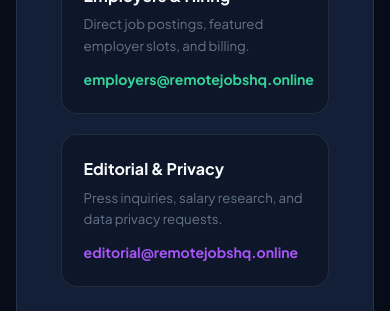
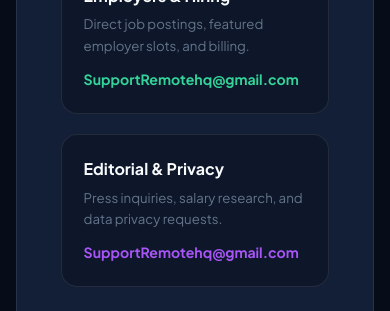
Before and after one commit to pola-png/Remote-Job-App, a Next.js app in the folder web/: page /contact in a window 390 px wide. Shown: the part 905-1216 px from the top of the page. Built offline with nearby package versions, Linux system fonts and the light colour scheme.

Commit message:
fix(web): synchronize support email with mobile app (SupportRemotehq@gmail.com)

```diff
--- a/web/src/app/contact/page.tsx
+++ b/web/src/app/contact/page.tsx
@@ -88,8 +88,8 @@ export default function ContactPage() {
             <p style={{ fontSize: '0.83rem', color: 'var(--text-subtle)', marginBottom: '0.6rem' }}>
               Questions about listings, career guides, or our mobile app.
             </p>
-            <a href="mailto:support@remotejobshq.online" style={{ color: '#38BDF8', fontSize: '0.88rem', fontWeight: 700 }}>
-              support@remotejobshq.online
+            <a href="mailto:SupportRemotehq@gmail.com" style={{ color: '#38BDF8', fontSize: '0.88rem', fontWeight: 700 }}>
+              SupportRemotehq@gmail.com
             </a>
           </div>
 
@@ -105,8 +105,8 @@ export default function ContactPage() {
             <p style={{ fontSize: '0.83rem', color: 'var(--text-subtle)', marginBottom: '0.6rem' }}>
               Direct job postings, featured employer slots, and billing.
             </p>
-            <a href="mailto:employers@remotejobshq.online" style={{ color: '#34D399', fontSize: '0.88rem', fontWeight: 700 }}>
-              employers@remotejobshq.online
+            <a href="mailto:SupportRemotehq@gmail.com" style={{ color: '#34D399', fontSize: '0.88rem', fontWeight: 700 }}>
+              SupportRemotehq@gmail.com
             </a>
           </div>
 
@@ -122,8 +122,8 @@ export default function ContactPage() {
             <p style={{ fontSize: '0.83rem', color: 'var(--text-subtle)', marginBottom: '0.6rem' }}>
               Press inquiries, salary research, and data privacy requests.
             </p>
-            <a href="mailto:editorial@remotejobshq.online" style={{ color: '#A855F7', fontSize: '0.88rem', fontWeight: 700 }}>
-              editorial@remotejobshq.online
+            <a href="mailto:SupportRemotehq@gmail.com" style={{ color: '#A855F7', fontSize: '0.88rem', fontWeight: 700 }}>
+              SupportRemotehq@gmail.com
             </a>
           </div>
         </div>
@@ -271,7 +271,7 @@ export default function ContactPage() {
             </div>
             <div>Monday – Friday: 08:00 to 18:00 UTC</div>
             <div>Response Time: Within 24 business hours</div>
-            <div>Direct Support: <a href="mailto:support@remotejobshq.online" style={{ color: '#38BDF8' }}>support@remotejobshq.online</a></div>
+            <div>Direct Support: <a href="mailto:SupportRemotehq@gmail.com" style={{ color: '#38BDF8' }}>SupportRemotehq@gmail.com</a></div>
           </div>
         </div>
       </div>
--- a/web/src/app/layout.tsx
+++ b/web/src/app/layout.tsx
@@ -139,8 +139,8 @@ export default function RootLayout({
                   An independent remote career publication, compensation research hub, and curated job platform connecting distributed professionals with verified global employers.
                 </p>
                 <div style={{ marginTop: '0.9rem', fontSize: '0.82rem', color: 'var(--text-muted)', lineHeight: '1.8' }}>
-                  <div>📧 <strong>Direct Support:</strong> <a href="mailto:support@remotejobshq.online" style={{ color: '#38BDF8', textDecoration: 'underline' }}>support@remotejobshq.online</a></div>
-                  <div>🏢 <strong>Employer Relations:</strong> <a href="mailto:employers@remotejobshq.online" style={{ color: '#34D399' }}>employers@remotejobshq.online</a></div>
+                  <div>📧 <strong>Direct Support:</strong> <a href="mailto:SupportRemotehq@gmail.com" style={{ color: '#38BDF8', textDecoration: 'underline' }}>SupportRemotehq@gmail.com</a></div>
+                  <div>🏢 <strong>Employer Relations:</strong> <a href="mailto:SupportRemotehq@gmail.com" style={{ color: '#34D399' }}>SupportRemotehq@gmail.com</a></div>
                   <div>⏱️ <strong>Response SLA:</strong> Mon–Fri within 24 business hours</div>
                 </div>
                 <div style={{ marginTop: '1rem', display: 'flex', flexDirection: 'column', gap: '0.4rem' }}>
@@ -198,7 +198,7 @@ export default function RootLayout({
                 <div style={{ fontWeight: 700, fontSize: '0.95rem', color: '#F8FAFC', marginBottom: '1rem' }}>Contact & Trust</div>
                 <div style={{ display: 'flex', flexDirection: 'column', gap: '0.5rem', fontSize: '0.85rem' }}>
                   <Link href="/contact" className="nav-link" style={{ color: '#38BDF8', fontWeight: 600 }}>💬 Contact Support Desk</Link>
-                  <a href="mailto:support@remotejobshq.online" className="nav-link">📧 support@remotejobshq.online</a>
+                  <a href="mailto:SupportRemotehq@gmail.com" className="nav-link">📧 SupportRemotehq@gmail.com</a>
                   <Link href="/about" className="nav-link">About Us & Editorial Standards</Link>
                   <Link href="/post-job" className="nav-link">Post a Remote Job (Moderated)</Link>
                   <Link href="/privacy" className="nav-link">Privacy & Cookie Policy</Link>
--- a/web/src/app/privacy/page.tsx
+++ b/web/src/app/privacy/page.tsx
@@ -136,8 +136,8 @@ export default function PrivacyPage() {
         </h2>
         <p style={{ color: 'var(--text-muted)' }}>
           For any privacy-related questions or data deletion requests, please contact our team at{' '}
-          <a href="mailto:support@remotejobshq.online" style={{ color: '#38BDF8', fontWeight: 600 }}>
-            support@remotejobshq.online
+          <a href="mailto:SupportRemotehq@gmail.com" style={{ color: '#38BDF8', fontWeight: 600 }}>
+            SupportRemotehq@gmail.com
           </a>{' '}
           or via our{' '}
           <Link href="/contact" style={{ color: '#38BDF8', fontWeight: 600 }}>
--- a/web/src/app/terms/page.tsx
+++ b/web/src/app/terms/page.tsx
@@ -88,8 +88,8 @@ export default function TermsPage() {
         </h2>
         <p style={{ color: 'var(--text-muted)' }}>
           Questions regarding these Terms should be directed to{' '}
-          <a href="mailto:support@remotejobshq.online" style={{ color: '#38BDF8', fontWeight: 600 }}>
-            support@remotejobshq.online
+          <a href="mailto:SupportRemotehq@gmail.com" style={{ color: '#38BDF8', fontWeight: 600 }}>
+            SupportRemotehq@gmail.com
           </a>{' '}
           or submitted via our{' '}
           <Link href="/contact" style={{ color: '#38BDF8', fontWeight: 600 }}>
--- a/web/src/lib/careerGuides.ts
+++ b/web/src/lib/careerGuides.ts
@@ -184,7 +184,7 @@ export const CAREER_GUIDES: CareerGuide[] = [
         ],
         callout: {
           title: 'Report Suspicious Activity Instantly',
-          text: 'If you ever encounter a suspicious communication claiming to represent an employer on our platform, contact our Trust & Safety team at support@remotejobshq.online so we can investigate and block the actor.',
+          text: 'If you ever encounter a suspicious communication claiming to represent an employer on our platform, contact our Trust & Safety team at SupportRemotehq@gmail.com so we can investigate and block the actor.',
         },
       },
       {
```
